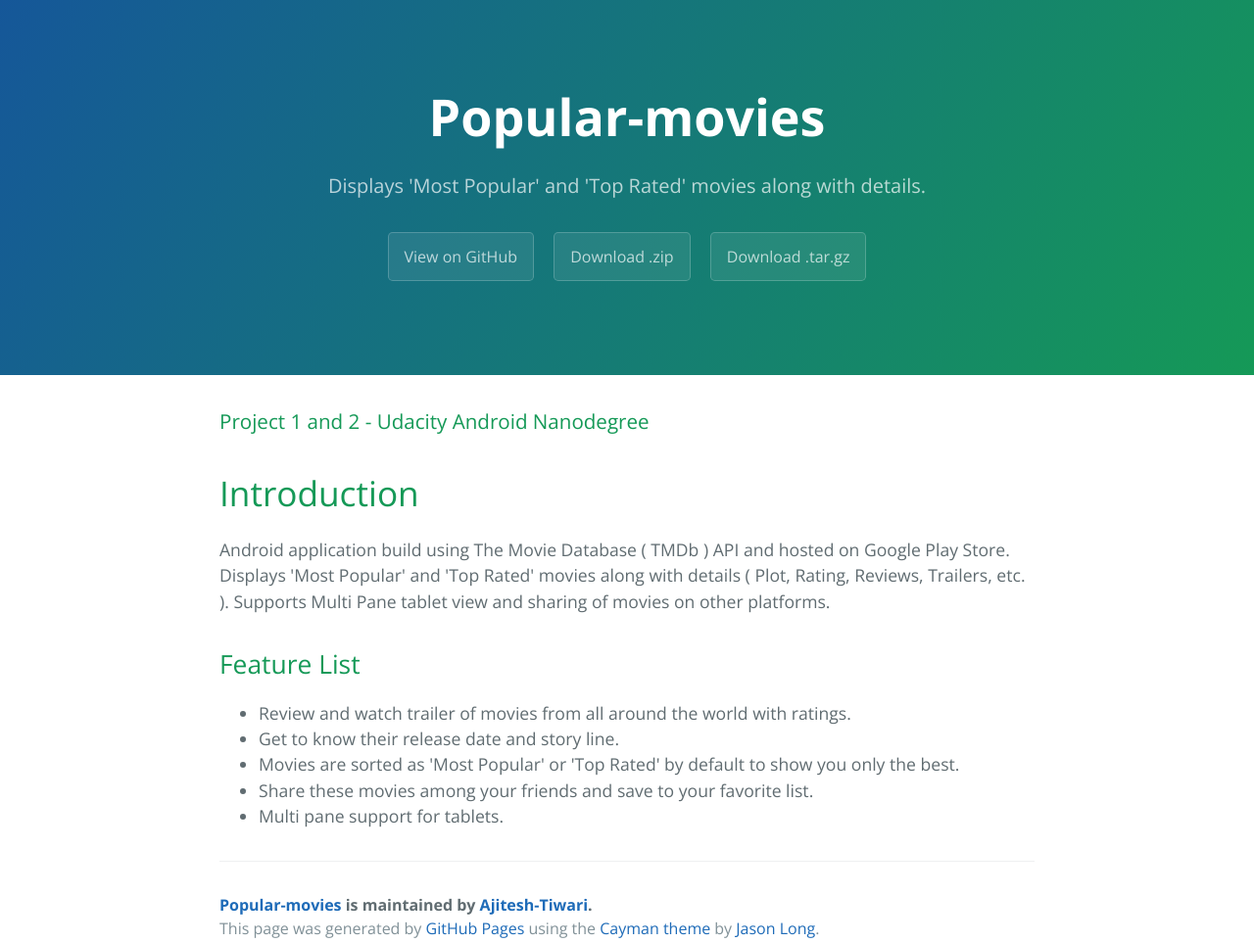
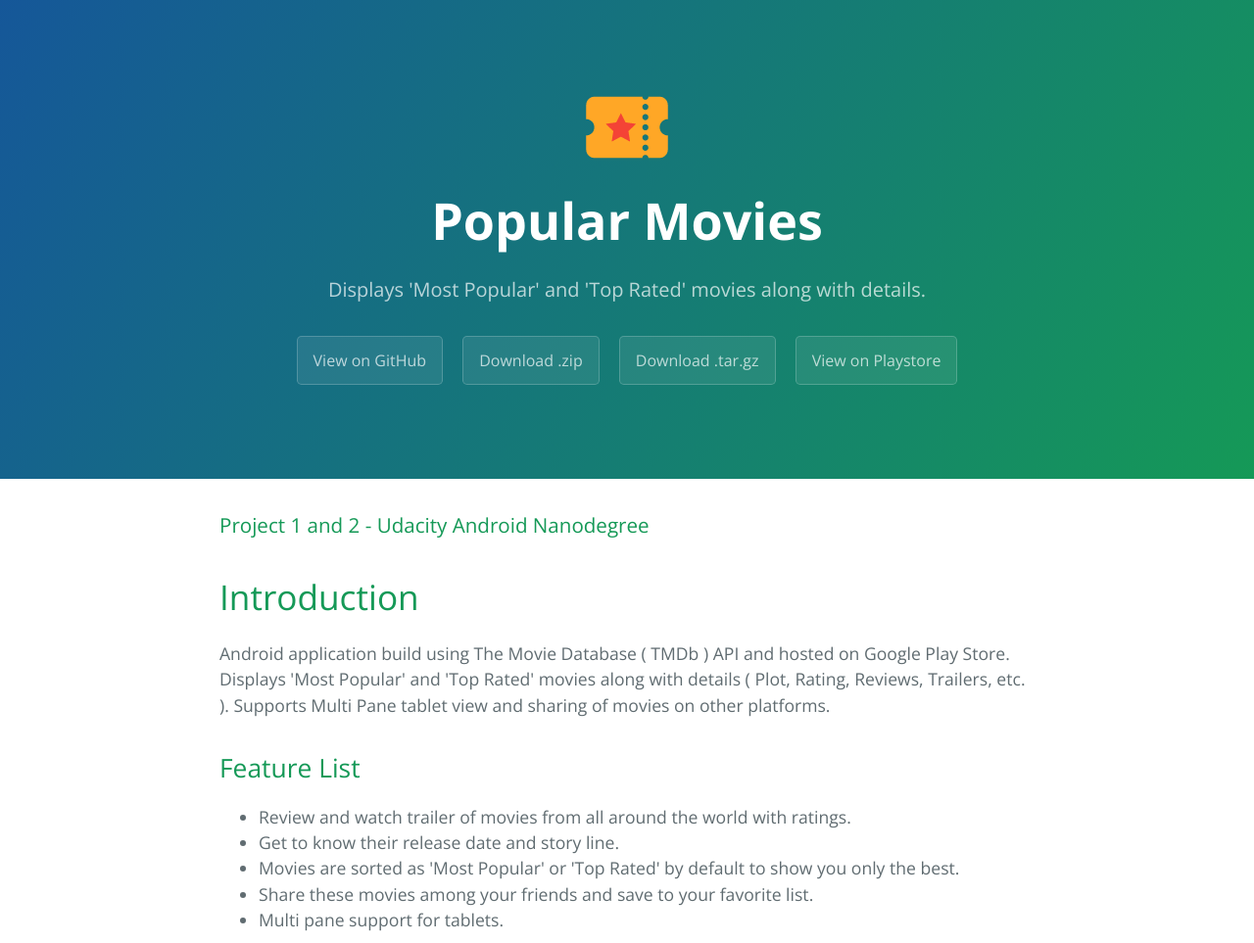
Before and after one commit to Ajitesh-Tiwari/Popular-Movies, a plain HTML site: page index.html in a window 1280 px wide. Shown: the top 963 px of the page at 98% size. Drawn offline with nearby package versions, Linux system fonts and the light colour scheme.

Commit message:
UI changes

```diff
--- a/index.html
+++ b/index.html
@@ -8,14 +8,17 @@
     <link href='https://fonts.googleapis.com/css?family=Open+Sans:400,700' rel='stylesheet' type='text/css'>
     <link rel="stylesheet" type="text/css" href="stylesheets/stylesheet.css" media="screen">
     <link rel="stylesheet" type="text/css" href="stylesheets/github-light.css" media="screen">
+    <link rel="icon" type="image/png" href="images/icon.png" sizes="32x32">
   </head>
   <body>
     <section class="page-header">
-      <h1 class="project-name">Popular-movies</h1>
+      <img src="images/icon.png" height="100" width="100">
+      <h1 class="project-name">Popular Movies</h1>
       <h2 class="project-tagline">Displays &#39;Most Popular&#39; and &#39;Top Rated&#39; movies along with details.</h2>
       <a href="https://github.com/Ajitesh-Tiwari/Popular-Movies" class="btn">View on GitHub</a>
       <a href="https://github.com/Ajitesh-Tiwari/Popular-Movies/zipball/master" class="btn">Download .zip</a>
       <a href="https://github.com/Ajitesh-Tiwari/Popular-Movies/tarball/master" class="btn">Download .tar.gz</a>
+      <a href="https://play.google.com/store/apps/details?id=com.ajitesh.android.popularmovies" class="btn">View on Playstore</a>
     </section>
 
     <section class="main-content">
--- a/stylesheets/stylesheet.css
+++ b/stylesheets/stylesheet.css
@@ -57,7 +57,8 @@
   color: #fff;
   text-align: center;
   background-color: #159957;
-  background-image: linear-gradient(120deg, #155799, #159957); }
+  background-image: linear-gradient(120deg, #155799, #159957);
+}
 
 @media screen and (min-width: 64em) {
   .page-header {
```
Also changed, not shown: images/icon.png (added).
